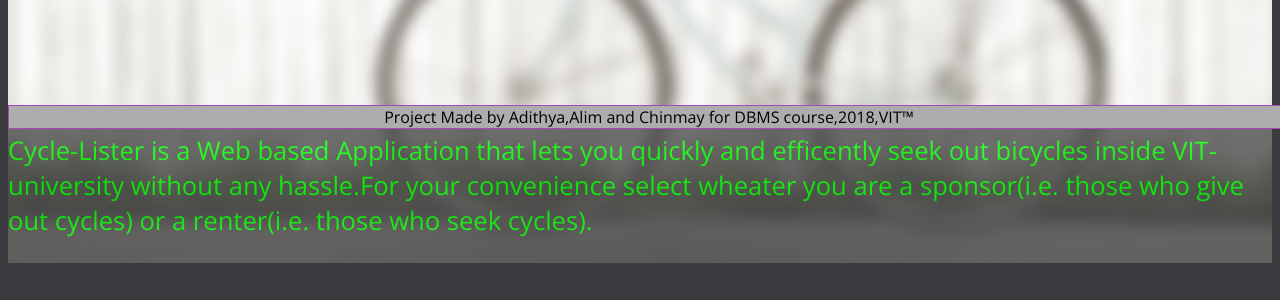
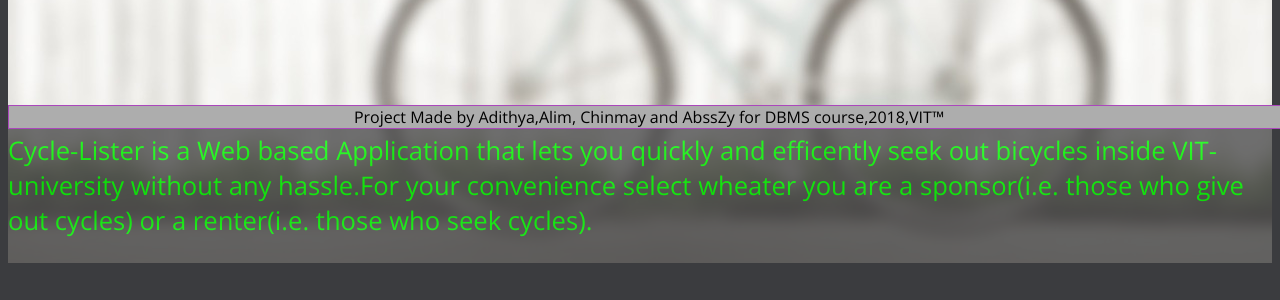
Before and after one commit to ChinmayAshtikar/cyclelister, a PHP site: page / in a window 1280 px wide. Shown: the part 671-971 px from the top of the page. Run offline with PHP 8.4, Linux system fonts and the light colour scheme.

Commit message:
chanegd name

```diff
--- a/index.php
+++ b/index.php
@@ -43,7 +43,7 @@
 
 	</div>
 	<footer id="foot">
-		<div id="footer">Project Made by Adithya,Alim and Chinmay for DBMS course,2018,VIT&trade;
+		<div id="footer">Project Made by Adithya,Alim, Chinmay and AbssZy for DBMS course,2018,VIT&trade;
 		</div>
 	</footer>
 </body>
```
